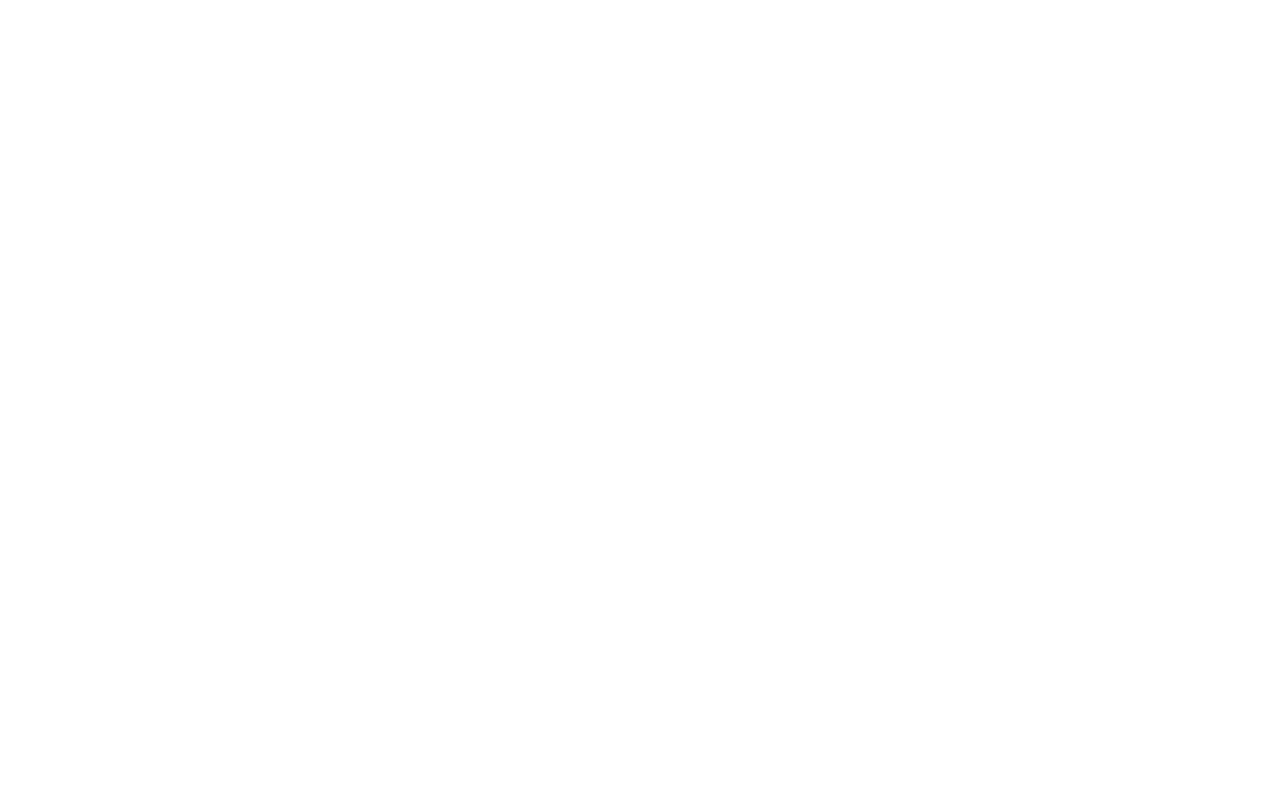
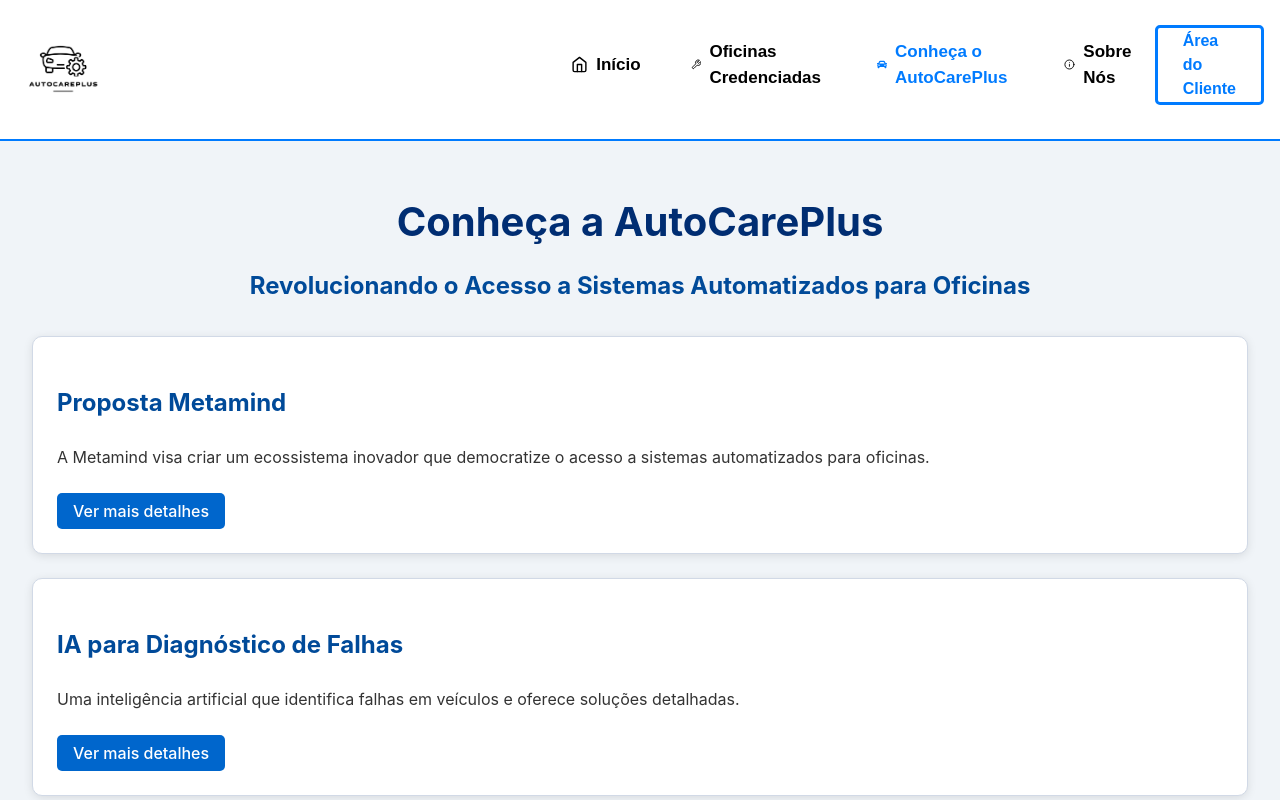
Before and after one commit to joao1015/AutoCarePlusReact, a React (Vite) app in the folder Sprint3/: page /ConhecaAuto in a window 1280 px wide. Before the commit this address had no page. Shown: the top 800 px of the page. Built offline with nearby package versions, Linux system fonts and the light colour scheme.

Commit message:
Incrementado a pagina para conheça a AutoCarePlus para ajudar a entender o que é ela e pra que ela serve

```diff
--- a/Sprint3/src/Componentes/Cabecalho/index.tsx
+++ b/Sprint3/src/Componentes/Cabecalho/index.tsx
@@ -105,7 +105,7 @@
         <NavLinkStyled to="/loginOficinas">
           <FiTool /> Oficinas Credenciadas
         </NavLinkStyled>
-        <NavLinkStyled to="/conheca">
+        <NavLinkStyled to="/ConhecaAuto">
           <FaCar /> Conheça o AutoCarePlus
         </NavLinkStyled>
         <NavLinkStyled to="/sobrenos">
--- /dev/null
+++ b/Sprint3/src/Componentes/ConhecaAutoPlus/index.tsx
@@ -0,0 +1,137 @@
+import React, { useState } from 'react';
+import styled from 'styled-components';
+
+const Container = styled.div`
+  padding: 2rem;
+  background-color: #f0f4f8;
+`;
+
+const Title = styled.h1`
+  text-align: center;
+  color: #002d72;
+  font-size: 2.5rem;
+  margin-bottom: 1.5rem;
+`;
+
+const Subtitle = styled.h2`
+  text-align: center;
+  color: #004a99;
+  font-size: 1.5rem;
+  margin-bottom: 2rem;
+`;
+
+const Card = styled.div`
+  background: #ffffff;
+  border: 1px solid #d1d9e6;
+  border-radius: 10px;
+  padding: 1.5rem;
+  margin-bottom: 1.5rem;
+  box-shadow: 0 2px 10px rgba(0, 0, 0, 0.1);
+`;
+
+const FeatureTitle = styled.h3`
+  font-size: 1.5rem;
+  color: #004a99;
+`;
+
+const FeatureDescription = styled.p`
+  color: #333333;
+`;
+
+const Details = styled.p`
+  margin-top: 1rem;
+  color: #666666;
+`;
+
+const Button = styled.button`
+  background-color: #0066cc;
+  color: white;
+  border: none;
+  padding: 0.5rem 1rem;
+  margin-top: 0.5rem;
+  border-radius: 5px;
+  cursor: pointer;
+
+  &:hover {
+    background-color: #004a99;
+  }
+`;
+
+const ConhecaAuto  = () => {
+  const [openFeature, setOpenFeature] = useState<number | null>(null); // Define o estado com número ou null
+
+  const features = [
+    {
+      id: 1,
+      title: 'Proposta Metamind',
+      description:
+        'A Metamind visa criar um ecossistema inovador que democratize o acesso a sistemas automatizados para oficinas.',
+      details:
+        'Nossa solução permite que oficinas operem de forma moderna, oferecendo uma experiência digital sem servidores locais, apenas com internet.'
+    },
+    {
+      id: 2,
+      title: 'IA para Diagnóstico de Falhas',
+      description:
+        'Uma inteligência artificial que identifica falhas em veículos e oferece soluções detalhadas.',
+      details:
+        'A IA fornece uma descrição completa para evitar erros e alucinações, garantindo uma análise precisa do problema.'
+    },
+    {
+    id: 3,
+      title: 'Busca e Comparação de Oficinas',
+      description:
+        'Plataforma que permite encontrar oficinas credenciadas, comparar preços, tempo de serviço e avaliações.',
+      details:
+        'A plataforma facilita a busca de oficinas de acordo com a necessidade do cliente, com critérios como preço e avaliações.'
+    },
+    {
+      id: 4,
+      title: 'Serviços Extras',
+      description:
+        'Adicione serviços como leva e traz, alinhamento e mais de forma personalizada.',
+      details:
+        'Os clientes podem personalizar o serviço com opções extras, como leva e traz e alinhamento.'
+    },
+    {
+      id: 5,
+      title: 'Escolha de Peças',
+      description:
+        'Flexibilidade para escolher entre peças renovadas ou novas, conforme a preferência do cliente.',
+      details:
+        'A plataforma oferece a opção de escolher entre peças renovadas ou novas, dependendo do orçamento e preferência do cliente.'
+    },
+    {
+      id: 6,
+      title: 'Agendamento e Execução',
+      description:
+        'O cliente agenda o serviço, escolhe a oficina e recebe um atendimento personalizado.',
+      details:
+        'O sistema oferece um processo simples de agendamento, além de aprendizado contínuo da IA com base nas ordens de serviço.'
+    }
+  ];
+
+  const handleToggle = (id: number) => {  // Definindo o tipo do parâmetro como number
+    setOpenFeature(openFeature === id ? null : id);
+  };
+
+  return (
+    <Container>
+      <Title>Conheça a AutoCarePlus</Title>
+      <Subtitle>Revolucionando o Acesso a Sistemas Automatizados para Oficinas</Subtitle>
+
+      {features.map((feature) => (
+        <Card key={feature.id}>
+          <FeatureTitle>{feature.title}</FeatureTitle>
+          <FeatureDescription>{feature.description}</FeatureDescription>
+          <Button onClick={() => handleToggle(feature.id)}>
+            {openFeature === feature.id ? 'Ocultar detalhes' : 'Ver mais detalhes'}
+          </Button>
+          {openFeature === feature.id && <Details>{feature.details}</Details>}
+        </Card>
+      ))}
+    </Container>
+  );
+};
+
+export default ConhecaAuto;
--- a/Sprint3/src/main.tsx
+++ b/Sprint3/src/main.tsx
@@ -13,6 +13,7 @@
 import OF from './routes/OficinasLogin';
 import OFL from './routes/OficinasLogada/index.tsx';
 import SEJACADASTRADO from './routes/LoginClientes';
+import ConhecaAuto from './routes/ConhecaAuto/index.tsx';
 
 
 
@@ -35,6 +36,7 @@
         <Route path="/lOGINoFICINAS" element={<OF />} /> {/* Caminho ajustado para a Agenda */}
         <Route path="/Pagina_da_credenciada" element={<OFL />} /> {/* Caminho ajustado para a Agenda */}
         <Route path="/SejaCadastrado" element={<SEJACADASTRADO />} /> {/* Caminho ajustado para a Agenda */}
+        <Route path="/ConhecaAuto" element={<ConhecaAuto />} /> {/* Caminho ajustado para a Agenda */}
       </Routes>
     </Router>
   </StrictMode>
--- /dev/null
+++ b/Sprint3/src/routes/ConhecaAuto/index.tsx
@@ -0,0 +1,20 @@
+import Cabecalho from "../../Componentes/Cabecalho";
+import ConhecaAuto from "../../Componentes/ConhecaAutoPlus"
+import Rodape from "../../Componentes/Rodape";
+
+
+function Ajuda(){
+
+    return(
+
+        <div><Cabecalho></Cabecalho>
+
+        <ConhecaAuto></ConhecaAuto>
+
+        <Rodape></Rodape></div>
+
+    )
+
+    }
+
+    export default Ajuda
--- a/Sprint3/src/routes/PAGINAHOME/index.tsx
+++ b/Sprint3/src/routes/PAGINAHOME/index.tsx
@@ -13,6 +13,7 @@
     <Apresentacao></Apresentacao>
     <Rodape></Rodape>
 
+
     </div>
 
 )
```
